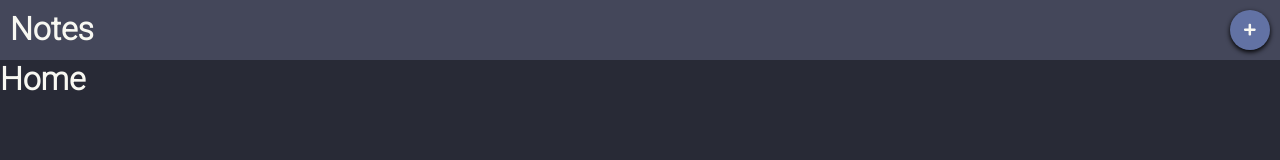
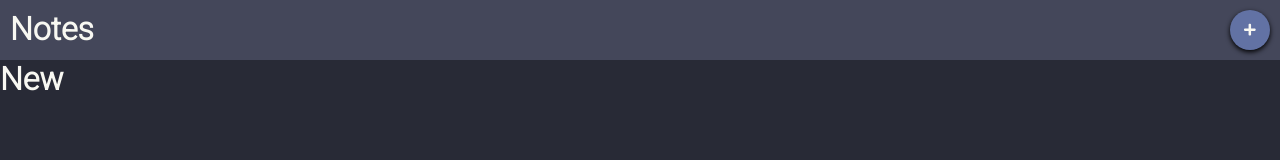
Before and after one commit to Pauloo27/notes, a React (Vite) app: page /new in a window 1280 px wide. Before the commit this address led to /. Shown: the top 160 px of the page. Built offline with nearby package versions, Linux system fonts and the light colour scheme.

Commit message:
Add 'new' page, move header to root

```diff
--- a/src/App.tsx
+++ b/src/App.tsx
@@ -2,13 +2,19 @@ import * as React from "react";
 import {
   BrowserRouter as Router, Switch, Route, Redirect
 } from "react-router-dom";
+import Header from "./components/Header";
 import Home from "./pages/home/index";
+import New from "./pages/new/index";
 import "./App.css";
 
 export default function App() {
   return (
     <Router>
+      <Header/>
       <Switch>
+        <Route path="/new" exact>
+          <New/>
+        </Route>
         <Route path="/" exact>
           <Home/>
         </Route>
--- a/src/pages/home/index.tsx
+++ b/src/pages/home/index.tsx
@@ -1,10 +1,8 @@
 import * as React from "react";
-import Header from "./components/Header";
 
 export default function Home() {
   return (
     <>
-      <Header/>
       <h1>Home</h1>
     </>
   );
--- /dev/null
+++ b/src/pages/new/index.tsx
@@ -0,0 +1,5 @@
+import * as React from "react";
+
+export default function New() {
+  return <h1>New</h1>
+}
```
Also changed, not shown: src/components/Header.css (renamed from src/pages/home/components/Header.css), src/components/Header.tsx (renamed from src/pages/home/components/Header.tsx).
